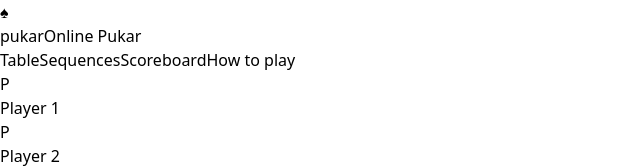
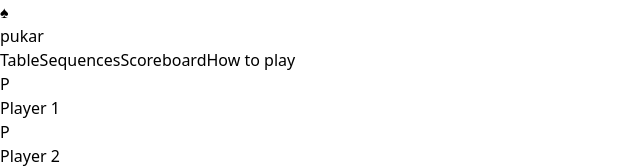
Before and after one commit to hello-world-eyp/pukar, a React (Vite) app: page / in a window 1280 px wide. Both pictures are taken after a click on the button "Play Online Pukar". Shown: the top 168 px of the page, without its empty margins (0-640 px from the left). Built offline with nearby package versions, Linux system fonts and the light colour scheme; no server answers.

Commit message:
fix(ui): remove 'Friday game night' subtitle from top navbar

```diff
--- a/src/App.tsx
+++ b/src/App.tsx
@@ -766,7 +766,6 @@ export function App({
               setCurrentScreen('MENU');
             }}
             roomCode={isMultiplayerActive ? multiplayerHook.roomCode : null}
-            gameTitle={appMode === 'MULTIPLAYER' ? 'Online Pukar' : 'Friday game night'}
           />
 
       {/* Persistent Multiplayer Status Bar when inside an active online room */}
--- a/src/ui/components/TopNavBar.tsx
+++ b/src/ui/components/TopNavBar.tsx
@@ -41,7 +41,7 @@ export const TopNavBar: React.FC<TopNavBarProps> = ({
   onToggleMute,
   onNewGame,
   onExitToMenu,
-  gameTitle = 'Friday game night',
+  gameTitle,
   roomCode,
 }) => {
   const displayTitle = roomCode ? `Room ${roomCode}` : gameTitle;
@@ -64,9 +64,11 @@ export const TopNavBar: React.FC<TopNavBarProps> = ({
             <span className="font-black text-xl sm:text-2xl tracking-tight text-white lowercase">
               pukar
             </span>
-            <span className="text-sm text-slate-400 font-semibold truncate max-w-[130px] sm:max-w-[200px] hidden md:inline">
-              {displayTitle}
-            </span>
+            {displayTitle ? (
+              <span className="text-sm text-slate-400 font-semibold truncate max-w-[130px] sm:max-w-[200px] hidden md:inline">
+                {displayTitle}
+              </span>
+            ) : null}
           </div>
         </div>
 
```
Also changed, not shown: 1 other file (tests, documents, lock files or other folders).
